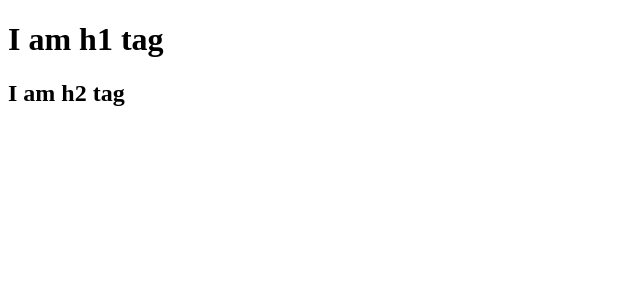
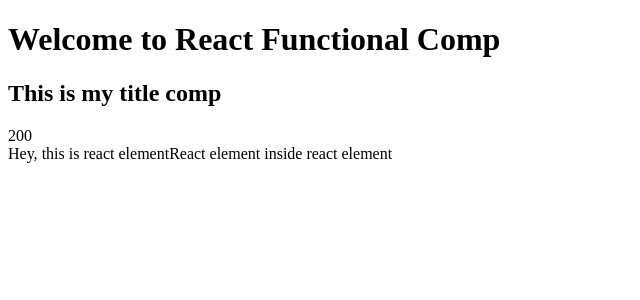
Before and after one commit to SpardhaJain/React-Inception, a React (Vite) app: page / in a window 1280 px wide. Shown: the top 300 px of the page, without its empty margins (0-640 px from the left). Built offline with nearby package versions, Linux system fonts and the light colour scheme.

Commit message:
Chapter 3 abut React element, components and JSX

```diff
--- a/App.js
+++ b/App.js
@@ -1,25 +1,72 @@
 import React from "react";
 import ReactDOM from 'react-dom/client';
 
-/**
- *
- * <div id="parent">
- *      <div id="child">
- *          <h1>I am h1 tag</h1>
- *      </div>
- * </div>
- */
+// React Element == React.createElement => Object => HTMLElement(Render)
+
+// const heading = React.createElement(
+//     'h1',
+//     {id: 'heading'},
+//     'Welcome using React Element'
+// );
+
+// console.log(heading);
+
+// JSX - HTML-like or XML-like syntax
+//JSX code is transpiled before it reaches the JS engine - done by PARCEL using Babel
+
+// JSX => converted to React.createElement transpiled by BABEL => ReactElement-JS object => HTMLElement(render)
+// const jsxHeading = (
+//         <h1
+//             id="heading" className="head-up" tabIndex="1">
+//                 Welcome using JSX syntax
+//         </h1>
+// );
 
 
 
-const parent = React.createElement(
-    'div',
-    {id: 'parent'},
-    React.createElement('div', {id: 'child'}, [
-        React.createElement('h1', {}, 'I am h1 tag'), React.createElement('h2', {}, 'I am h2 tag')
-    ])
+
+// const fn = () => true;
+// //is same as
+// const fn = () => {
+//     return true;
+// }
+
+
+
+// React Functional Component -- Both ways work, whether use return statement or not (just addition of curly braces happens)
+const num = 100;
+
+// // React element inside element
+const elem = <span>React element inside react element</span>
+
+// // React element inside component:
+const subHeadingEl = (
+    <span className="sub-heading">this is react element
+        {elem}
+    </span>
+)
+const Title = () => (
+    <h2 className="my-title">This is my title comp</h2>
 );
-console.log(parent);
+const HeadingComponent = () => {
+    return (
+        <>
+            <div id="container-1">
+                <h1>Welcome to React Functional Comp</h1>
+                <Title/>
+                <div>{num * 2}</div>
+                <div>
+                    <span>Hey, </span>
+                    {subHeadingEl}
+                </div>
+            </div>
+            <div id="container-2"> </div>
+        </>
+    )
+};
+
 const root = ReactDOM.createRoot(document.getElementById('root'));
-console.log(root);
-root.render(parent);
+
+// root.render(heading);
+// root.render(jsxHeading);
+root.render(<HeadingComponent />)
--- a/index.css
+++ b/index.css
@@ -1,3 +1,6 @@
 #react-app-heading {
     color: red;
 }
+.head-up {
+    color: blueviolet;
+}
--- a/index.html
+++ b/index.html
@@ -8,7 +8,9 @@
     <title>Namaste React</title>
 </head>
 <body>
-    <div id="root"></div>
+    <div id="root">
+        <h1>Hello from Spardha</h1>
+    </div>
     <!-- Now my project will have React inside it -->
     <!-- These are the links where React code is hosted -->
     <!-- <script crossorigin src="https://unpkg.com/react@18/umd/react.development.js"></script>
--- a/package.json
+++ b/package.json
@@ -3,6 +3,8 @@
   "version": "1.0.0",
   "description": "This is React Learning Basic",
   "scripts": {
+    "start": "parcel index.html",
+    "build": "parcel build index.html",
     "test": "jest"
   },
   "repository": {
```
